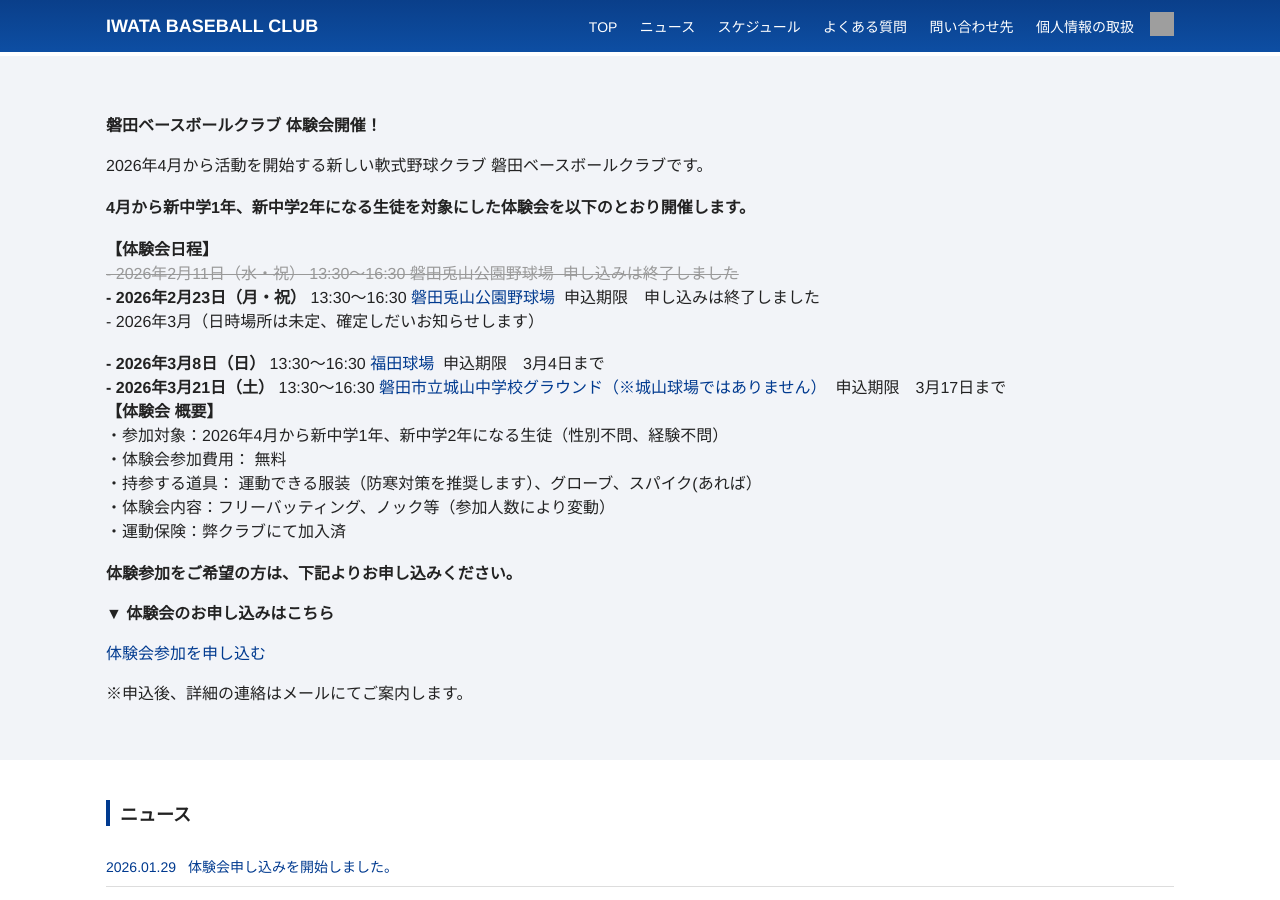
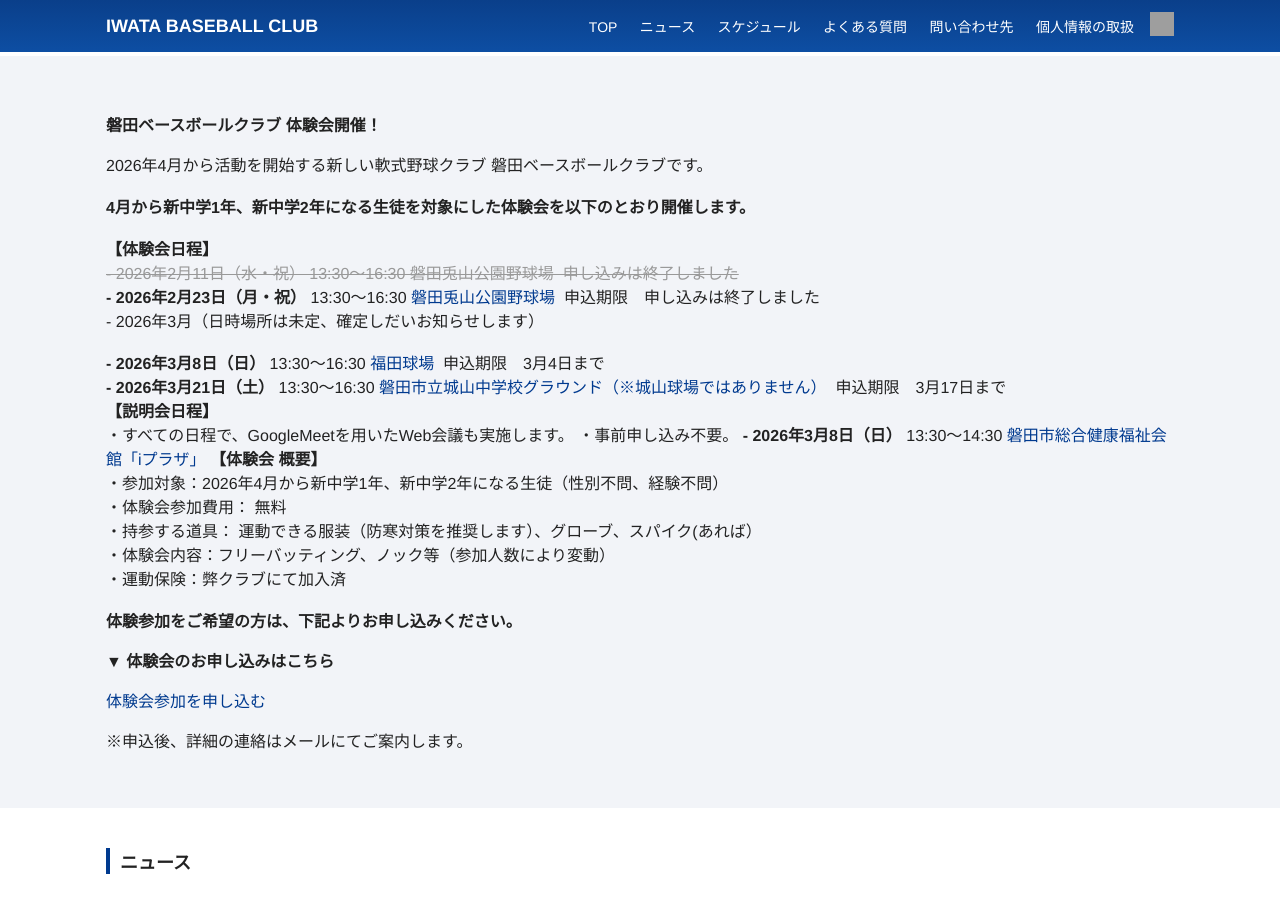
Before and after one commit to moutineigo/baseball, a Jekyll site: the page built from index.md, in a window 1280 px wide and 900 px high. Built offline with Jekyll 4.4.1, drawn with Linux system fonts in a browser that asks for light colours; grey boxes are pictures that could not be loaded.

Commit message:
Update home.html

```diff
--- a/_layouts/home.html
+++ b/_layouts/home.html
@@ -33,7 +28,6 @@ layout: default
 
    - 2026年3月（日時場所は未定、確定しだいお知らせします）<br><br>
 
-
   <strong> - 2026年3月8日（日）</strong> 13:30〜16:30
   <a href="https://maps.app.goo.gl/HYzkZg68Qema2gURA"
    target="_blank"
@@ -49,6 +43,20 @@ layout: default
    磐田市立城山中学校グラウンド（※城山球場ではありません）
    </a>
    &nbsp;申込期限　3月17日まで<br>
+
+
+
+  <strong>【説明会日程】</strong><br>
+
+・すべての日程で、GoogleMeetを用いたWeb会議も実施します。
+・事前申し込み不要。
+
+  <strong> - 2026年3月8日（日）</strong> 13:30〜14:30
+  <a href="https://maps.app.goo.gl/5rSWDvwzP6dJcosk8"
+   target="_blank"
+   rel="noopener">
+   磐田市総合健康福祉会館「iプラザ」
+   </a>
 
 
 
```
Also changed, not shown: other parts of _layouts/home.html (+0 -5 lines).
